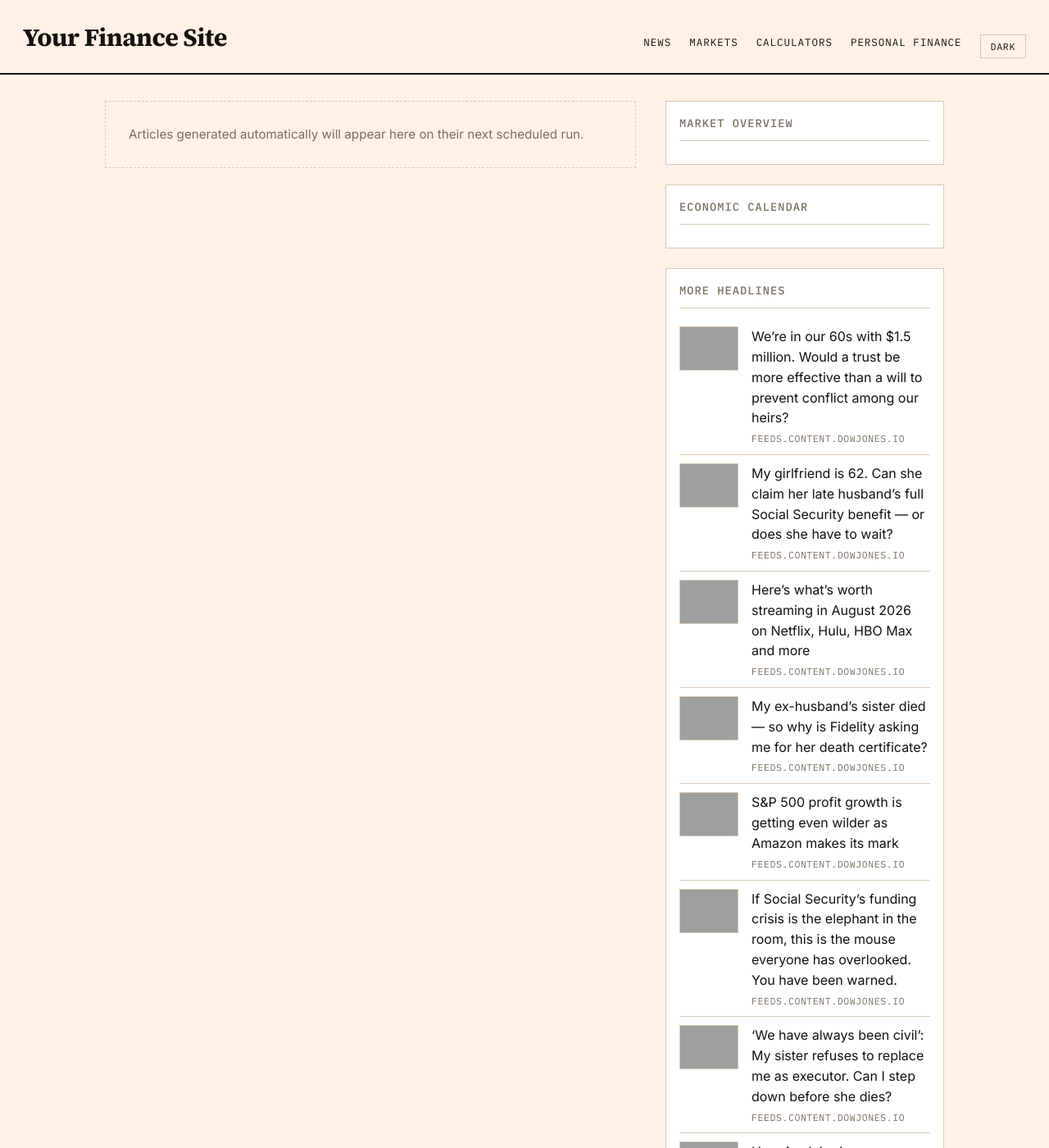
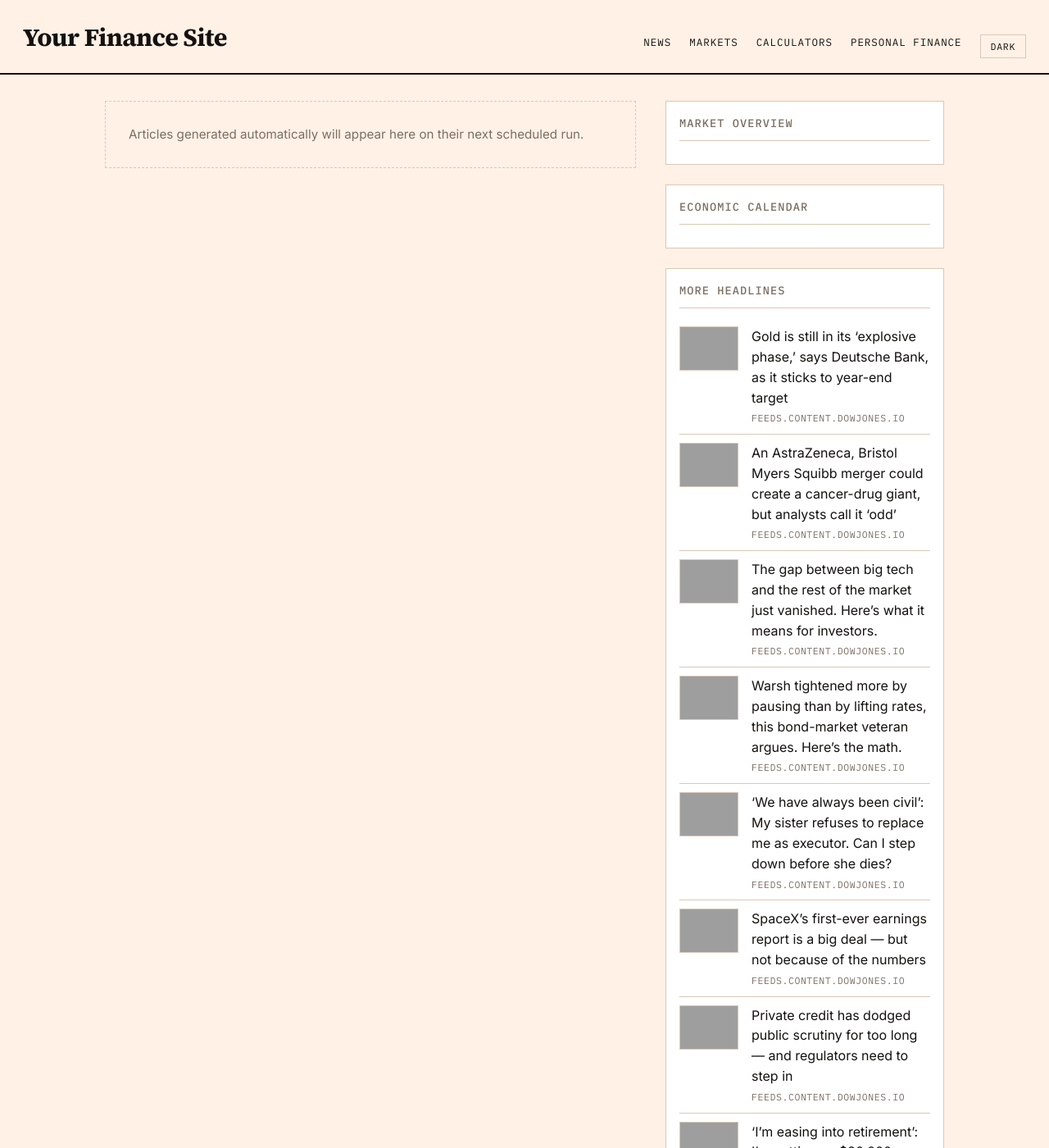
Before and after one commit to GlobTechCo/globtechco.github.io, a Jekyll site: the page built from index.html, in a window 1280 px wide and 1400 px high, cut to the strip 0-1400 px from the top of the window. Shown: the whole strip at 82% size. Built offline with Jekyll 4.4.1, drawn with Linux system fonts in a browser that asks for light colours; a script that is not in the unit is left out; the list of posts is cut into pages by our own code; some of the changed text lies outside the part shown; grey boxes are pictures that could not be loaded.

Commit message:
Auto-content update 2026-08-03

```diff
--- a/_data/aggregator.yml
+++ b/_data/aggregator.yml
@@ -1,50 +1,50 @@
-- title: "We\u2019re in our 60s with $1.5 million. Would a trust be more effective than a will to prevent conflict among our heirs?"
-  link: "https://www.marketwatch.com/story/we-already-have-wills-were-in-our-60s-with-1-5-million-how-do-we-prevent-family-drama-among-our-heirs-bf7b0eb1?mod=mw_rss_topstories"
+- title: "Gold is still in its \u2018explosive phase,\u2019 says Deutsche Bank, as it sticks to year-end target"
+  link: "https://www.marketwatch.com/story/gold-is-still-in-its-explosive-phase-says-deutsche-bank-as-it-sticks-to-year-end-target-fc5bc13a?mod=mw_rss_topstories"
   source: "feeds.content.dowjones.io"
-  pubdate: "Sun, 02 Aug 2026 17:00:00 GMT"
-  image: "https://images.mktw.net/im-04056298"
-- title: "My girlfriend is 62. Can she claim her late husband\u2019s full Social Security benefit \u2014 or does she have to wait?"
-  link: "https://www.marketwatch.com/story/my-girlfriend-is-62-can-she-claim-her-late-husbands-full-social-security-benefit-or-does-she-have-to-wait-315c0fa1?mod=mw_rss_topstories"
+  pubdate: "Mon, 03 Aug 2026 12:36:00 GMT"
+  image: "https://images.mktw.net/im-04761027"
+- title: "An AstraZeneca, Bristol Myers Squibb merger could create a cancer-drug giant, but analysts call it \u2018odd\u2019"
+  link: "https://www.marketwatch.com/story/astrazeneca-tie-up-talks-with-bristol-myers-squibb-are-moving-stocks-analysts-are-puzzled-7ae60fef?mod=mw_rss_topstories"
   source: "feeds.content.dowjones.io"
-  pubdate: "Sun, 02 Aug 2026 16:00:00 GMT"
-  image: "https://images.mktw.net/im-93168750"
-- title: "Here\u2019s what\u2019s worth streaming in August 2026 on Netflix, Hulu, HBO Max and more"
-  link: "https://www.marketwatch.com/story/heres-whats-worth-streaming-in-august-2026-on-netflix-hulu-hbo-max-and-more-21b78a08?mod=mw_rss_topstories"
+  pubdate: "Mon, 03 Aug 2026 12:13:00 GMT"
+  image: "https://images.mktw.net/im-77319580"
+- title: "The gap between big tech and the rest of the market just vanished. Here\u2019s what it means for investors."
+  link: "https://www.marketwatch.com/story/the-gap-between-big-tech-and-the-rest-of-the-market-just-vanished-heres-what-it-means-for-investors-e783d2dc?mod=mw_rss_topstories"
   source: "feeds.content.dowjones.io"
-  pubdate: "Sun, 02 Aug 2026 15:19:00 GMT"
-  image: "https://images.mktw.net/im-83880291"
-- title: "My ex-husband\u2019s sister died \u2014 so why is Fidelity asking me for her death certificate?"
-  link: "https://www.marketwatch.com/story/its-like-buying-a-lottery-ticket-fidelity-asked-for-my-former-sister-in-laws-death-certificate-does-this-mean-im-due-a-windfall-2ebdcd69?mod=mw_rss_topstories"
+  pubdate: "Mon, 03 Aug 2026 12:10:00 GMT"
+  image: "https://images.mktw.net/im-02204894"
+- title: "Warsh tightened more by pausing than by lifting rates, this bond-market veteran argues. Here\u2019s the math."
+  link: "https://www.marketwatch.com/story/warsh-tightened-more-by-pausing-than-by-lifting-rates-this-bond-market-veteran-argues-heres-the-math-31cb15a1?mod=mw_rss_topstories"
   source: "feeds.content.dowjones.io"
-  pubdate: "Sun, 02 Aug 2026 14:00:00 GMT"
-  image: "https://images.mktw.net/im-08192839"
-- title: "S&P 500 profit growth is getting even wilder as Amazon makes its mark"
-  link: "https://www.marketwatch.com/story/s-p-500-profit-growth-is-getting-even-wilder-as-amazon-makes-its-mark-5ddf2082?mod=mw_rss_topstories"
-  source: "feeds.content.dowjones.io"
-  pubdate: "Sun, 02 Aug 2026 14:00:00 GMT"
-  image: "https://images.mktw.net/im-05777166"
-- title: "If Social Security\u2019s funding crisis is the elephant in the room, this is the mouse everyone has overlooked. You have been warned."
-  link: "https://www.marketwatch.com/story/if-social-securitys-funding-crisis-is-the-elephant-in-the-room-this-is-the-mouse-everyone-has-overlooked-you-have-been-warned-b95c450d?mod=mw_rss_topstories"
-  source: "feeds.content.dowjones.io"
-  pubdate: "Sun, 02 Aug 2026 13:30:00 GMT"
-  image: "https://images.mktw.net/im-91835700"
+  pubdate: "Mon, 03 Aug 2026 12:08:00 GMT"
+  image: "https://images.mktw.net/im-60338265"
 - title: "\u2018We have always been civil\u2019: My sister refuses to replace me as executor. Can I step down before she dies?"
   link: "https://www.marketwatch.com/story/we-have-always-been-civil-my-sister-refuses-to-replace-me-as-executor-can-i-step-down-before-she-dies-84a835a9?mod=mw_rss_topstories"
   source: "feeds.content.dowjones.io"
-  pubdate: "Sun, 02 Aug 2026 13:00:00 GMT"
+  pubdate: "Mon, 03 Aug 2026 12:00:00 GMT"
   image: "https://images.mktw.net/im-37845033"
-- title: "How Apple\u2019s cheap MacBook Neo sparked a war in budget laptops"
-  link: "https://www.marketwatch.com/story/how-apples-cheap-macbook-neo-sparked-a-war-in-budget-laptops-8fbaf839?mod=mw_rss_topstories"
+- title: "SpaceX\u2019s first-ever earnings report is a big deal \u2014 but not because of the numbers"
+  link: "https://www.marketwatch.com/story/spacexs-first-ever-earnings-report-is-a-big-deal-but-not-because-of-the-numbers-9e53bc43?mod=mw_rss_topstories"
   source: "feeds.content.dowjones.io"
-  pubdate: "Sun, 02 Aug 2026 13:00:00 GMT"
-  image: "https://images.mktw.net/im-23072814"
-- title: "Investors are rotating into financial stocks. The Fed\u2019s next move could determine how far the rally runs."
-  link: "https://www.marketwatch.com/story/investors-are-rotating-into-financial-stocks-the-feds-next-move-could-determine-how-far-the-rally-runs-662c63df?mod=mw_rss_topstories"
+  pubdate: "Mon, 03 Aug 2026 11:54:00 GMT"
+  image: "https://images.mktw.net/im-21342281"
+- title: "Private credit has dodged public scrutiny for too long \u2014 and regulators need to step in"
+  link: "https://www.marketwatch.com/story/private-credit-has-dodged-public-scrutiny-for-too-long-and-regulators-need-to-step-in-9ebb1d8c?mod=mw_rss_topstories"
   source: "feeds.content.dowjones.io"
-  pubdate: "Sun, 02 Aug 2026 12:00:00 GMT"
-  image: "https://images.mktw.net/im-65765833"
-- title: "Financial stocks are crushing it. These charts show why the \u2018breakout\u2019 rally may have just begun."
-  link: "https://www.marketwatch.com/story/financial-stocks-are-crushing-it-these-charts-show-why-the-breakout-rally-may-have-just-begun-6db3cc12?mod=mw_rss_topstories"
+  pubdate: "Mon, 03 Aug 2026 11:00:00 GMT"
+  image: "https://images.mktw.net/im-90075346"
+- title: "\u2018I\u2019m easing into retirement\u2019: I\u2019m getting an $80,000 pension payout. Where can I invest it safely?"
+  link: "https://www.marketwatch.com/story/im-easing-into-retirement-im-getting-an-80-000-pension-payout-where-can-i-invest-it-safely-6653d810?mod=mw_rss_topstories"
   source: "feeds.content.dowjones.io"
-  pubdate: "Sun, 02 Aug 2026 12:00:00 GMT"
-  image: "https://images.mktw.net/im-04164777"
+  pubdate: "Mon, 03 Aug 2026 11:00:00 GMT"
+  image: "https://images.mktw.net/im-08898714"
+- title: "Oil prices fall to three-week low after Trump calls off planned attack"
+  link: "https://www.marketwatch.com/story/oil-prices-fall-to-three-week-low-after-trump-calls-off-planned-attack-631a8683?mod=mw_rss_topstories"
+  source: "feeds.content.dowjones.io"
+  pubdate: "Mon, 03 Aug 2026 10:26:00 GMT"
+  image: "https://images.mktw.net/im-50964113"
+- title: "Should wealthier Americans forgo their Social Security benefits as a charitable gesture?"
+  link: "https://www.marketwatch.com/story/should-wealthier-americans-forgo-their-social-security-benefits-as-a-charitable-gesture-2c7b6801?mod=mw_rss_topstories"
+  source: "feeds.content.dowjones.io"
+  pubdate: "Mon, 03 Aug 2026 10:00:00 GMT"
+  image: "https://images.mktw.net/im-55523121"
```
